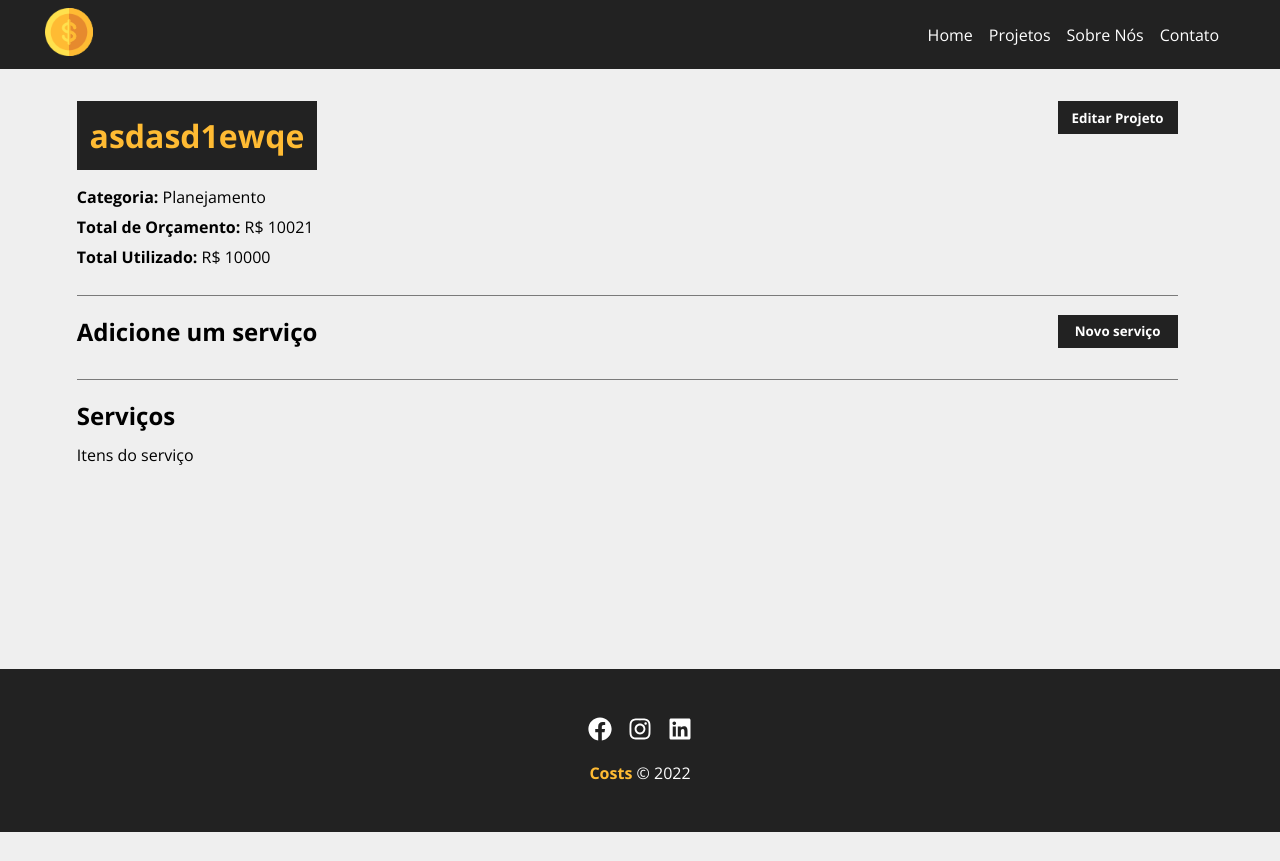
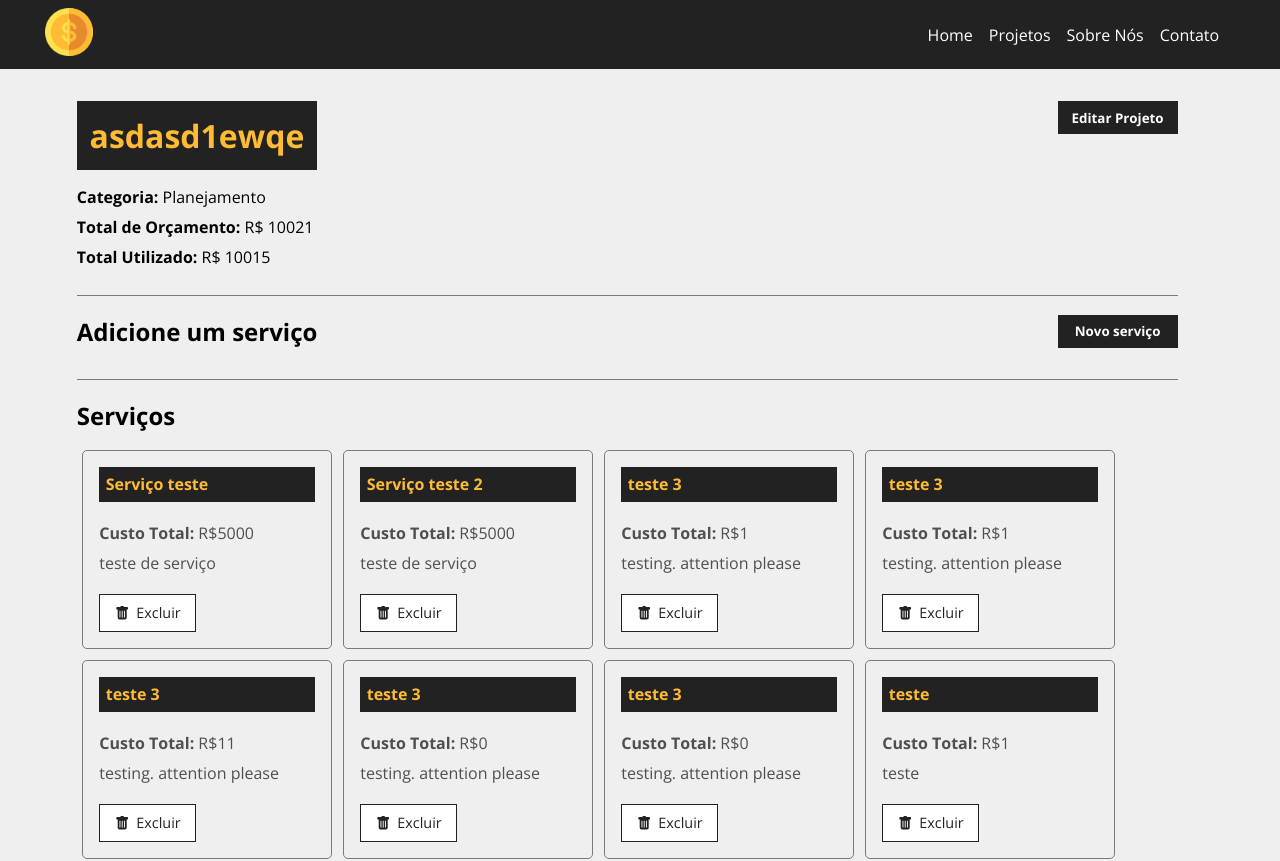
Before and after one commit to guipinheiro/costs-app, a React (Create React App) app: page /projects/1 in a window 1280 px wide. Shown: the top 861 px of the page. Before the commit the page ends 832 px from the top, so only its background shows below. Built offline with nearby package versions, Linux system fonts and the light colour scheme; data requests are answered from the project's data file; the HTML template or start-up script is replaced by a standard one.

Commit message:
Created service list on project details

```diff
--- a/db.json
+++ b/db.json
@@ -7,19 +7,61 @@
         "id": "4",
         "name": "Planejamento"
       },
-      "cost": 10000,
+      "cost": 10015,
       "services": [
         {
           "name": "Serviço teste",
           "cost": "5000",
-          "Description": "teste de serviço",
+          "description": "teste de serviço",
           "id": "2975571b-2165-4b2e-ad62-3917527ad2f0"
         },
         {
           "name": "Serviço teste 2",
           "cost": "5000",
-          "Description": "teste de serviço",
+          "description": "teste de serviço",
           "id": "1d9d2095-5e07-4787-acd2-a68f697bd2e1"
+        },
+        {
+          "name": "teste 3",
+          "cost": "1",
+          "description": "testing. attention please",
+          "id": "bb772350-217a-470b-b272-5e2a38ea383d"
+        },
+        {
+          "name": "teste 3",
+          "cost": "1",
+          "description": "testing. attention please",
+          "id": "bb772350-217a-470b-b272-5e2a38ea383d"
+        },
+        {
+          "name": "teste 3",
+          "cost": "11",
+          "description": "testing. attention please",
+          "id": "2f6605df-d4e2-4328-83a7-863762c01745"
+        },
+        {
+          "name": "teste 3",
+          "cost": "0",
+          "description": "testing. attention please",
+          "id": "bee185f6-3f0d-43b9-86ff-d4948c1e2b2b"
+        },
+        {
+          "name": "teste 3",
+          "cost": "0",
+          "description": "testing. attention please",
+          "id": "bee185f6-3f0d-43b9-86ff-d4948c1e2b2b"
+        },
+        {
+          "name": "teste",
+          "cost": "1",
+          "description": "teste",
+          "id": "8cf25a7b-1bcb-4664-9b5e-95a1a3370e58"
+        },
+        {
+          "name": "teste 123213",
+          "cost": "1",
+          "description": "qwrqewqeweq",
+          "id": "7aca3cd7-06dc-4ae6-b7b8-93f096952a03"
         }
       ],
       "id": 1
--- a/src/components/pages/Project.js
+++ b/src/components/pages/Project.js
@@ -9,10 +9,12 @@
 import ProjectForm from "../project/ProjectForm";
 import Message from "../layout/Message";
 import ServiceForm from "../services/ServiceForm";
+import ServiceCard from "../services/ServiceCard";
 
 function Project() {
 	const { id } = useParams();
 	const [project, setProject] = useState("");
+	const [services, setServices] = useState([]);
 	const [showProjectForm, setShowProjectForm] = useState(false);
 	const [showServiceForm, setShowServiceForm] = useState(false);
 	const [message, setMessage] = useState();
@@ -30,6 +32,7 @@
 			.then((res) => res.json())
 			.then((data) => {
 				setProject(data);
+				setServices(data.services);
 			})
 			.catch((err) => {
 				throw err;
@@ -72,10 +75,12 @@
 			.then((res) => res.json())
 			.then((data) => {
 				// exibir os serviços
-				console.log(data);
+				setShowServiceForm(false);
 			})
 			.catch((err) => console.log(err));
 	}
+
+	function removeService() {}
 
 	// For editing the form
 	function toggleProjectForm() {
@@ -172,7 +177,18 @@
 						{/* Services details */}
 						<h2>Serviços</h2>
 						<Container customClass="start">
-							<p>Itens do serviço</p>
+							{services.length > 0 &&
+								services.map((service) => (
+									<ServiceCard
+										id={service.id}
+										name={service.name}
+										cost={service.cost}
+										description={service.description}
+										key={service.id}
+										handleRemove={removeService}
+									/>
+								))}
+							{services.length === 0 && <p>Não há serviços cadastrados</p>}
 						</Container>
 					</Container>
 				</div>
--- /dev/null
+++ b/src/components/services/ServiceCard.js
@@ -0,0 +1,24 @@
+import styles from "../project/styles/ProjectCard.module.css";
+
+import { BsFillTrashFill } from "react-icons/bs";
+
+function ServiceCard({ id, name, cost, description, handleRemove }) {
+	const remove = (e) => {};
+	return (
+		<div className={styles.projectCard}>
+			<h4>{name}</h4>
+			<p>
+				<span>Custo Total: </span> R${cost}
+			</p>
+			<p>{description}</p>
+			<div className={styles.projectCardActions}>
+				<button onClick={remove}>
+					<BsFillTrashFill />
+					Excluir
+				</button>
+			</div>
+		</div>
+	);
+}
+
+export default ServiceCard;
--- a/src/components/services/ServiceForm.js
+++ b/src/components/services/ServiceForm.js
@@ -36,7 +36,7 @@
 			<Input
 				type="text"
 				text={["Descreva o serviço"]}
-				name="Description"
+				name="description"
 				placeholder="Descrição do serviço"
 				handleOnChange={handleChange}
 			/>
```
Also changed, not shown: src/components/services/styles/ServiceForm.module.css (deleted).
